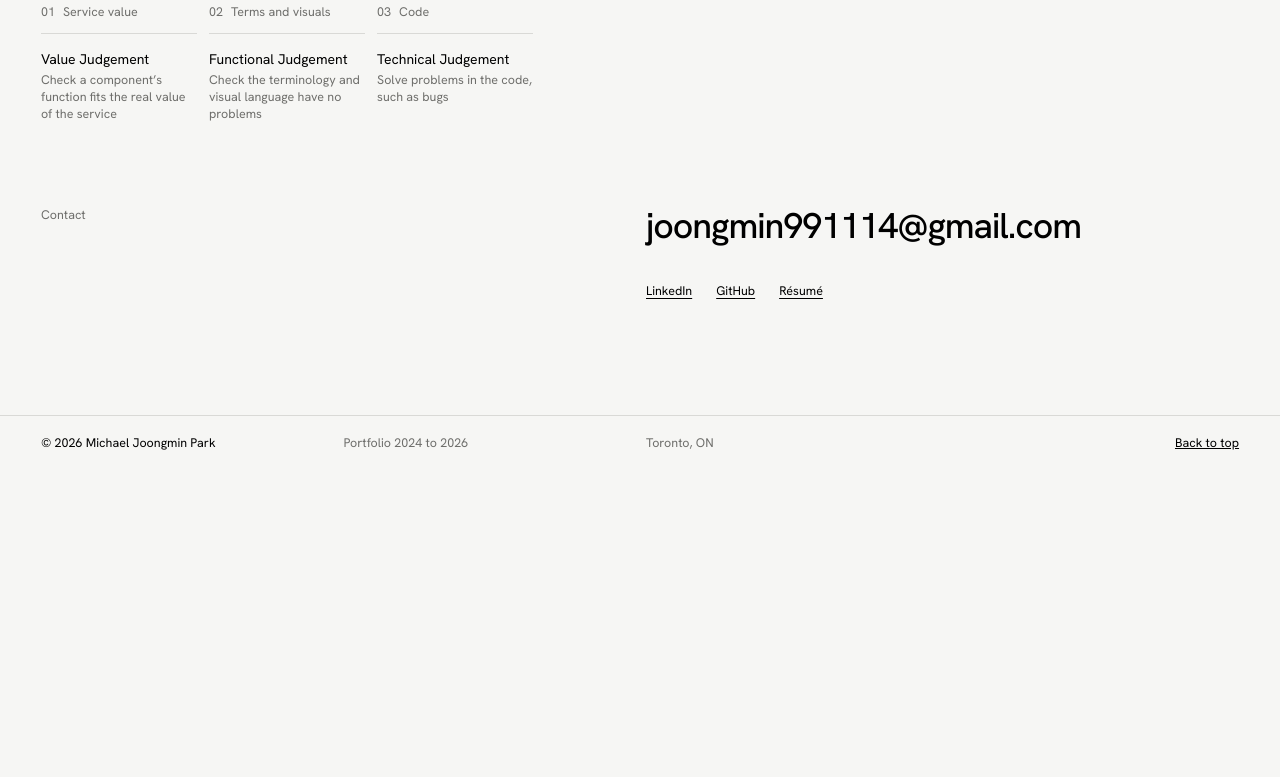
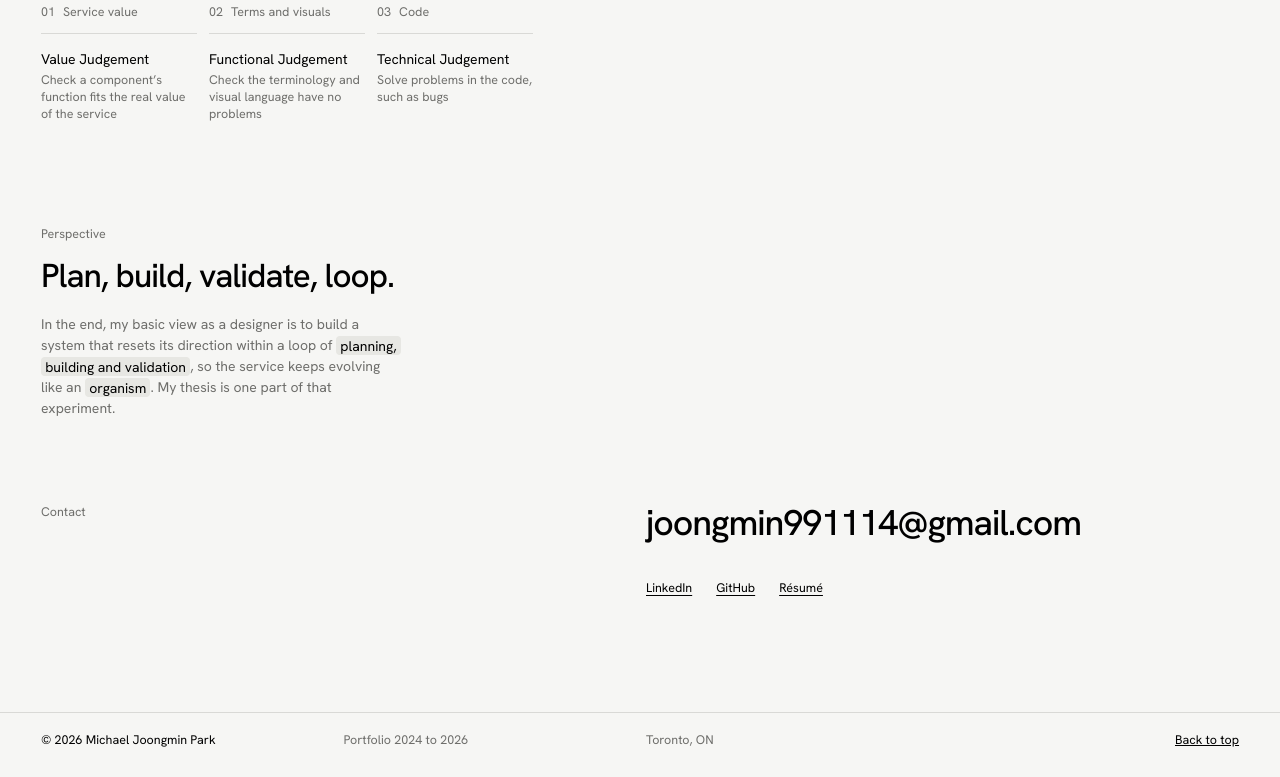
Before and after one commit to michaeljpark/michaeljoongminpark, a plain HTML site: page method.html in a window 1280 px wide. Shown: the part 1563-2340 px from the top of the page. Before the commit the page ends 2043 px from the top, so only its background shows below. Drawn offline with Linux system fonts and the light colour scheme.

Commit message:
Close the Method page with the plan, build, validate loop
A last row, in the same anatomy as the steps, says the steps add up to
one loop that keeps resetting direction so a service keeps evolving,
and that the thesis is one part of that experiment.

Co-Authored-By: Claude Opus 5.5 <noreply@anthropic.com>

```diff
--- a/method.html
+++ b/method.html
@@ -93,6 +93,14 @@
   </div>
 </section>
 
+<section class="a-row grid">
+  <div class="a-left">
+    <span class="label small mid">Perspective</span>
+    <h2 class="a-h">Plan, build, validate, loop.</h2>
+    <p class="a-body mid">In the end, my basic view as a designer is to build a system that resets its direction within a loop of <span class="kw">planning, building and validation</span>, so the service keeps evolving like an <span class="kw">organism</span>. My thesis is one part of that experiment.</p>
+  </div>
+</section>
+
 <section class="block grid contact" id="contact">
   <span class="label small mid">Contact</span>
   <h2 class="statement"><a href="mailto:joongmin991114@gmail.com">joongmin991114@gmail.com</a></h2>
```
